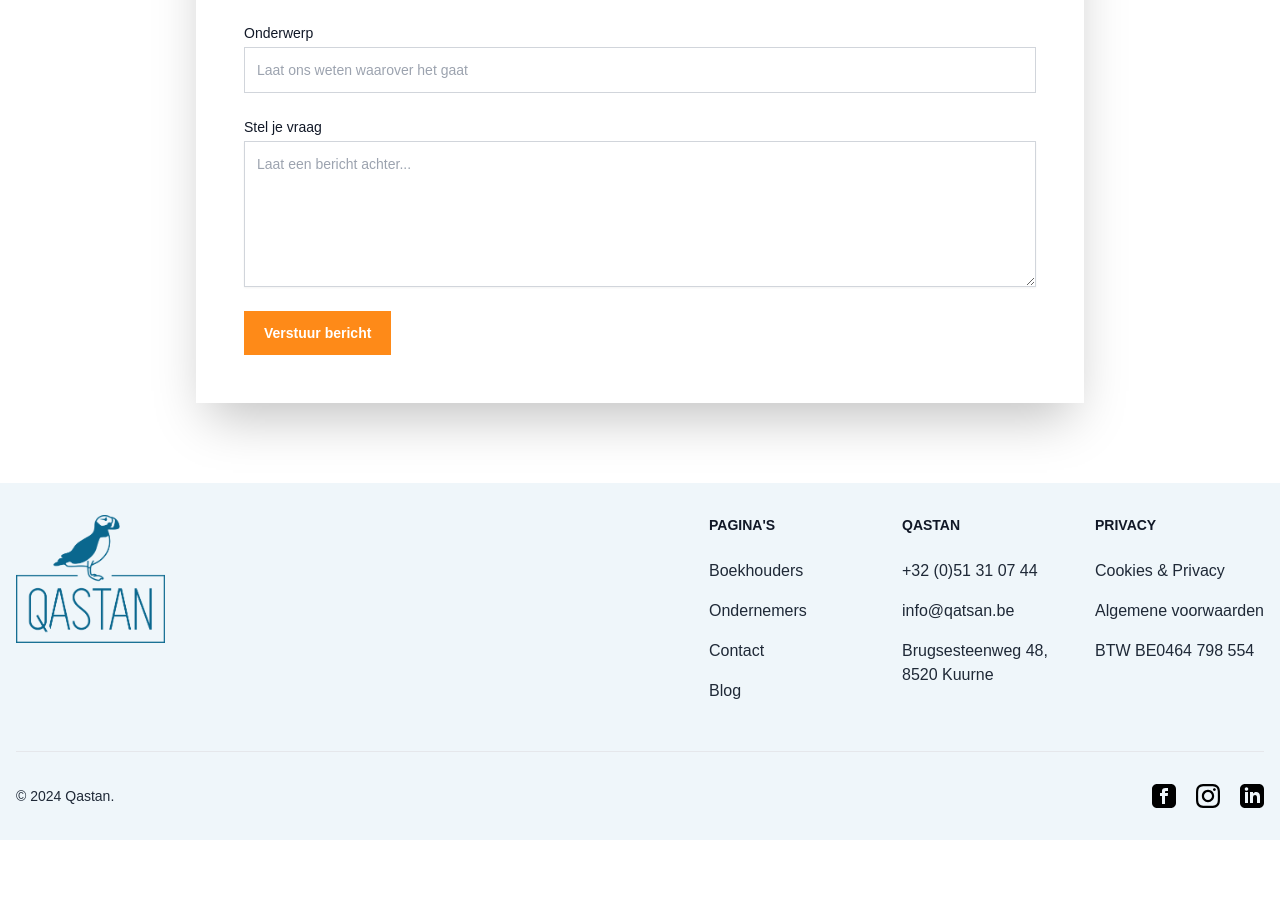
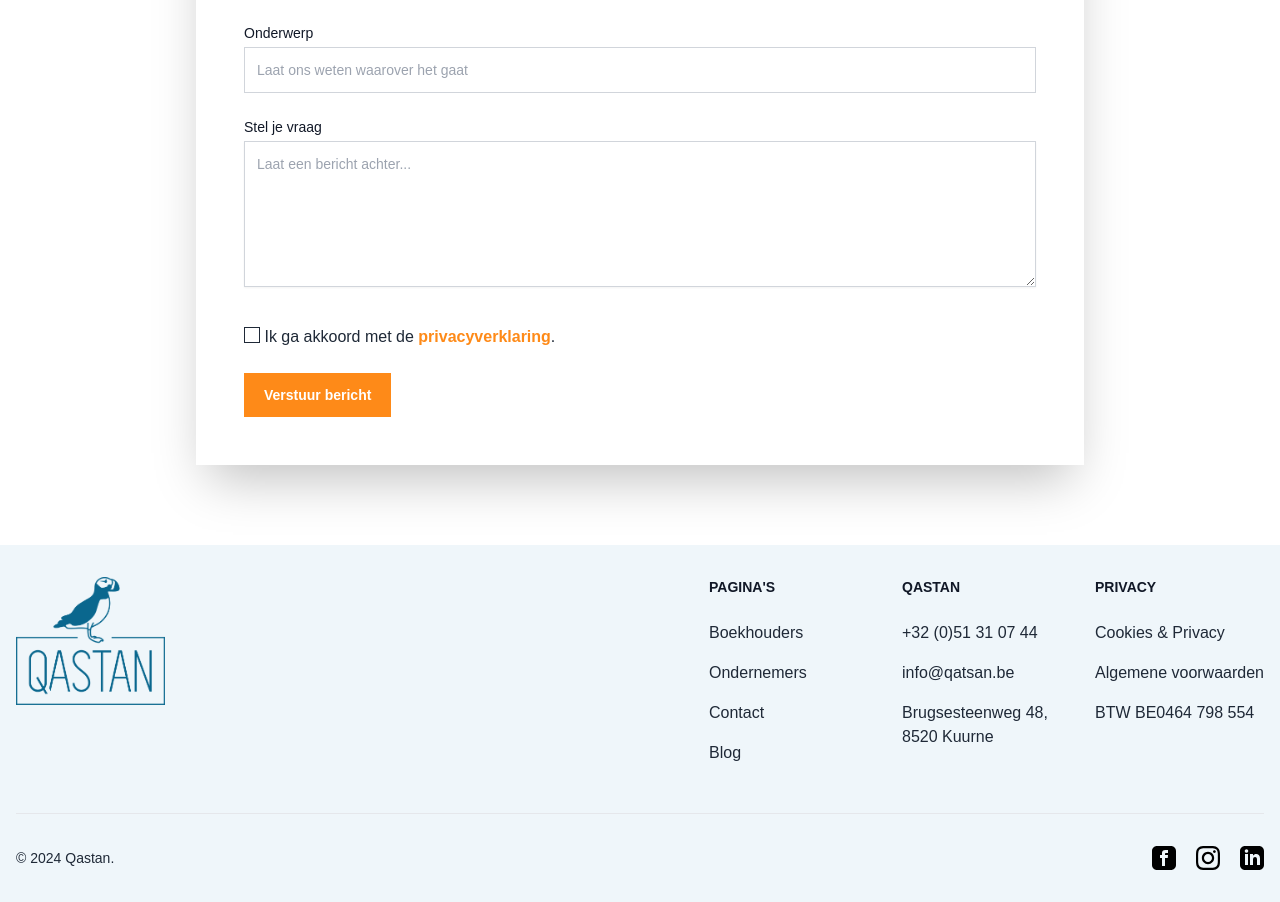
Before and after one commit to SalmaAbied/peppol, a React (Create React App) app in the folder qastan-sa/: page /Contact in a window 1280 px wide. Shown: the part 1099-2001 px from the top of the page. Before the commit the page ends 1939 px from the top, so only its background shows below. Built offline with nearby package versions, Linux system fonts and the light colour scheme.

Commit message:
checkbox bij form toegevoegd

```diff
--- a/qastan-sa/package.json
+++ b/qastan-sa/package.json
@@ -7,6 +7,7 @@
     "@heroicons/react": "^2.1.3",
     "@material-tailwind/react": "^2.1.9",
     "@radix-ui/react-accordion": "^1.1.2",
+    "@radix-ui/react-checkbox": "^1.0.4",
     "@radix-ui/react-dropdown-menu": "^2.0.6",
     "@radix-ui/react-icons": "^1.3.0",
     "@radix-ui/react-select": "^2.0.0",
--- a/qastan-sa/src/components/ContactForm.tsx
+++ b/qastan-sa/src/components/ContactForm.tsx
@@ -1,6 +1,7 @@
 import React, { useState } from 'react';
 import { useTranslation } from 'react-i18next';
-import { Linkedin, Phone, Mail } from 'lucide-react';
+import { Checkbox } from "../components/shadcn/Checkbox"
+import { Check } from 'lucide-react';
 
 const ContactPage: React.FC = () => {
   const { t } = useTranslation();
@@ -28,7 +29,6 @@
       alert('Vul alle verplichte velden correct in.');
     }
   };
-
   return (
     <>
       <section className="container mx-auto my-20">
@@ -102,9 +102,12 @@
                   maxLength={500}
                   required
                 ></textarea>
+                 <Checkbox className='mt-10'/> {t('Contact.Checkbox')} <a href='/Cookies&Privacy' className='text-legoOrange font-bold'>{t('Contact.Privacy')}</a>.
               </div>
+
               <button type="submit" className="mb-3 md:mt-0 mt-2 font-bold md:mr-0 mr-2 bg-legoOrange px-5 py-3 text-sm text-white hover:text-white hover:bg-legoOrange">{t('Contact.Button')}</button>
               {formSubmitted && <p className="text-green-500 text-sm">{t('Contact.FormSubmitted')}</p>}
+
             </form>
           </div>
         </div>
--- /dev/null
+++ b/qastan-sa/src/components/shadcn/Checkbox.tsx
@@ -0,0 +1,30 @@
+"use client"
+
+import * as React from "react"
+import * as CheckboxPrimitive from "@radix-ui/react-checkbox"
+import { Check } from "lucide-react"
+
+import { cn } from "../../utils"
+
+const Checkbox = React.forwardRef<
+  React.ElementRef<typeof CheckboxPrimitive.Root>,
+  React.ComponentPropsWithoutRef<typeof CheckboxPrimitive.Root>
+>(({ className, ...props }, ref) => (
+  <CheckboxPrimitive.Root
+    ref={ref}
+    className={cn(
+      "peer h-4 w-4 shrink-0 rounded-sm border border-primary ring-offset-background focus-visible:outline-none focus-visible:ring-2 focus-visible:ring-ring focus-visible:ring-offset-2 disabled:cursor-not-allowed disabled:opacity-50 data-[state=checked]:bg-primary data-[state=checked]:text-primary-foreground",
+      className
+    )}
+    {...props}
+  >
+    <CheckboxPrimitive.Indicator
+      className={cn("flex items-center justify-center text-current")}
+    >
+      <Check className="h-4 w-4" />
+    </CheckboxPrimitive.Indicator>
+  </CheckboxPrimitive.Root>
+))
+Checkbox.displayName = CheckboxPrimitive.Root.displayName
+
+export { Checkbox }
--- a/qastan-sa/src/translations/fr/translation.json
+++ b/qastan-sa/src/translations/fr/translation.json
@@ -156,6 +156,8 @@
         "PlaceholderTelefoonnummer": "(optionnel)",
         "Onderwerp": "Le sujet",
         "PlaceholderOnderwerp": "Faites-nous savoir de quoi il s'agit",
+        "Checkbox": "Je suis d'accord avec le",
+        "Privacy": "déclaration de confidentialité",
         "Bericht": "Posez votre question",
         "FormSubmitted":"Votre message a été envoyé",
         "PlaceholderBericht": "Laisser une note...",
--- a/qastan-sa/src/translations/nl/translation.json
+++ b/qastan-sa/src/translations/nl/translation.json
@@ -159,6 +159,8 @@
     "Bericht": "Stel je vraag",
     "FormSubmitted":"Je bericht is verzonden",
     "PlaceholderBericht": "Laat een bericht achter...",
+    "Checkbox": "Ik ga akkoord met de",
+    "Privacy": "privacyverklaring",
     "Button": "Verstuur bericht",
     "InvalidEmail": "E-mailadres is ongeldig",
     "FAQ": {
```
Also changed, not shown: 1 other file (tests, documents, lock files or other folders).
